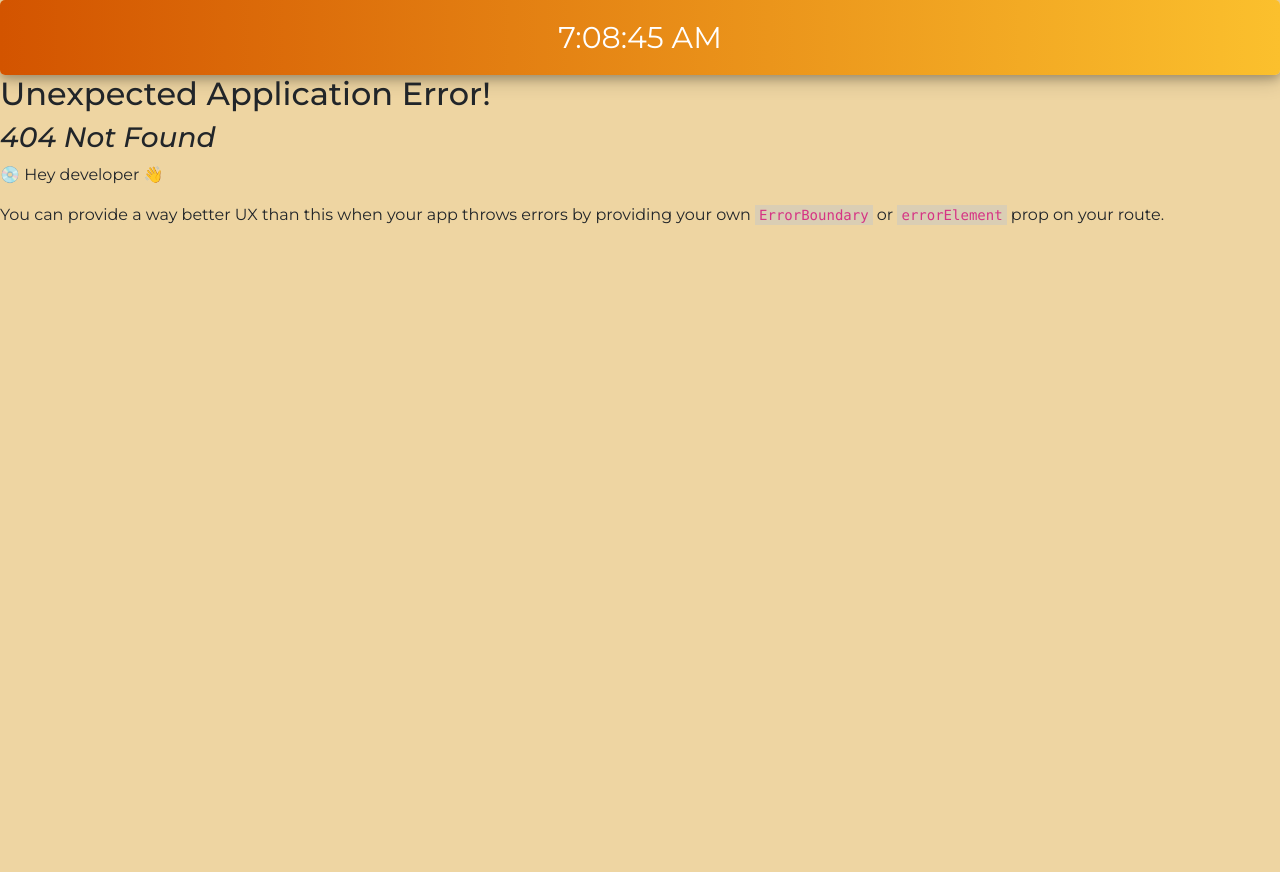
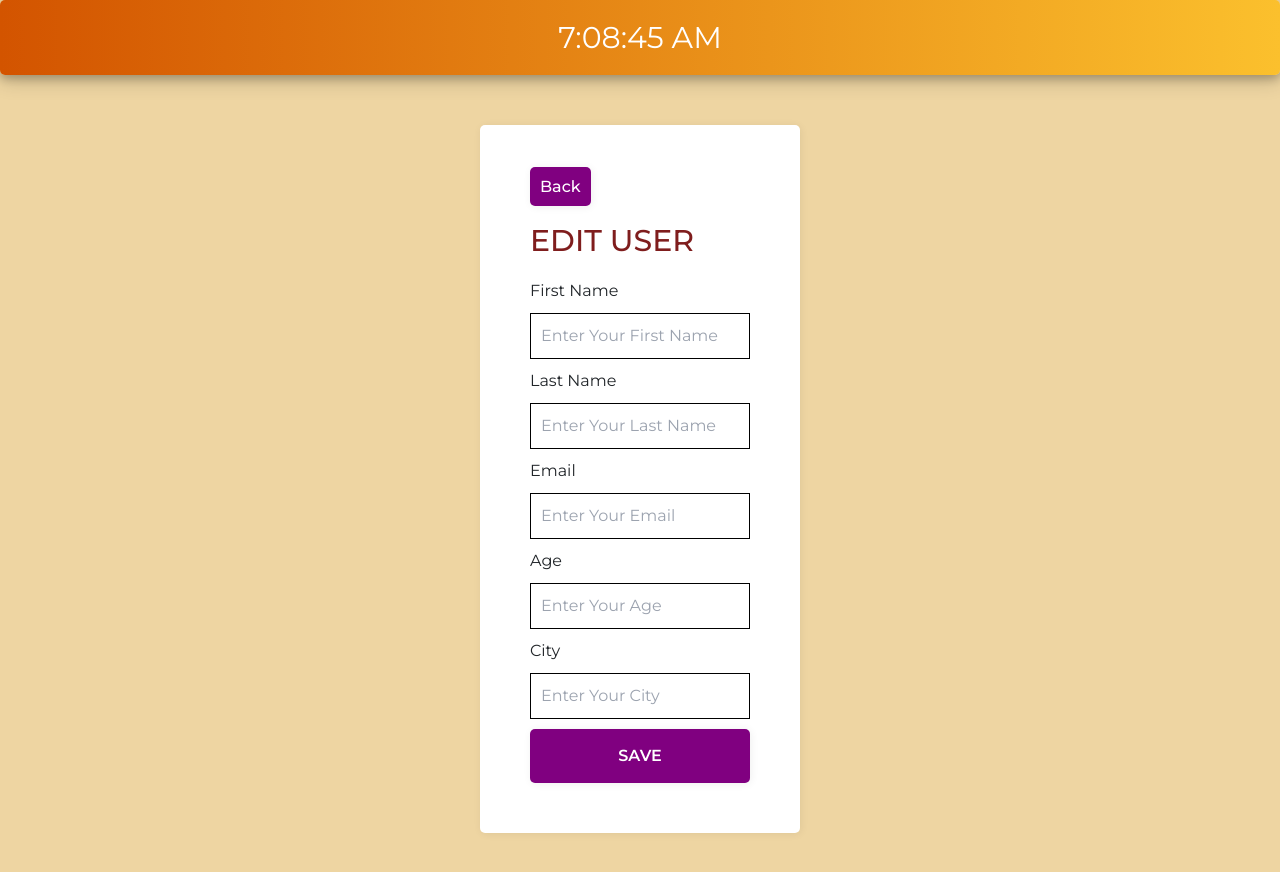
Before and after one commit to nikunjjadav123/crud_app_mern, a React (Create React App) app in the folder client/: page /edit/1 in a window 1280 px wide. Before the commit this address had no page. Shown: the top 872 px of the page. Before the commit the page ends 800 px from the top, so only its background shows below. Built offline with nearby package versions, Linux system fonts and the light colour scheme; no server answers.

Commit message:
user edit and user delete in mern completed

```diff
--- a/client/src/App.js
+++ b/client/src/App.js
@@ -19,7 +19,7 @@ function App() {
       element:<Add/>,
     },
     {
-      path:"/edit",
+      path:"/edit/:id",
       element:<EditUser/>,
     },
     {
--- a/client/src/components/addUser.jsx
+++ b/client/src/components/addUser.jsx
@@ -1,8 +1,9 @@
 import React, { useState } from 'react';
 import axios from "axios";
 import styles from "./css/addUser.module.css";
-import {Link} from "react-router-dom";
-import Table from 'react-bootstrap/Table'
+import {Link, useNavigate} from "react-router-dom";
+import Table from 'react-bootstrap/Table';
+import toast,{Toaster} from 'react-hot-toast';
 import 'bootstrap/dist/css/bootstrap.min.css';
 
 
@@ -17,6 +18,7 @@ const Add = () => {
         password : "",
     }
     const [user,setUser] = useState(users);
+    const navigate = useNavigate();
     const inputHandler = (e) => {
         const {name,value} = e.target;
         setUser({...user, [name]:value});
@@ -26,13 +28,15 @@ const Add = () => {
     const submitForm = async(e) => {
         e.preventDefault();
         await axios.post("http://localhost:9000/api/create",user).then((response)=>{
-            alert("New User Added");
+            toast.success(response.data.msg,{position:"top-right"});
+            navigate("/");
 
         }).catch(error=>console.log("error"));
     }
 
     return (
         <>
+             <Toaster />
             <div class={styles.addUser}>
                 <Link to={"/"} class={styles.backButton}>Back</Link><br/><br/>
                 <h1 className="text-[30px] text-red-900">ADD NEW USER</h1>
--- a/client/src/components/editUser.jsx
+++ b/client/src/components/editUser.jsx
@@ -1,15 +1,85 @@
-import React from 'react';
+import React, { useEffect,useState } from 'react';
 import styles from "./css/addUser.module.css";
-import {Link} from "react-router-dom";
-
+import {Link,useNavigate, useParams} from "react-router-dom";
+import axios from "axios";
+import Table from 'react-bootstrap/Table';
+import toast,{Toaster} from 'react-hot-toast';
+import 'bootstrap/dist/css/bootstrap.min.css';
 
 const EditUser = () => {
+
+    const {id} = useParams();
+    const navigate = useNavigate();
+    const users = {
+        fname : "",
+        lname : "",
+        email : "",
+        city : "",
+        age : "",
+        password : "",
+    }
+    const [user,setUser] = useState(users);
+    const inputChangeHandler = (e) => {
+        const {name,value} = e.target;
+        setUser({...user, [name]:value});
+    }
+
+    useEffect(()=>{
+        axios.get(`http://localhost:9000/api/getone/${id}`).then((response)=>{
+            setUser(response.data);
+        }).catch((error)=>{
+            console.log(error);
+        })
+    },[id])
+
+    const submitForm = async(e) => {
+        e.preventDefault();
+        await axios.put(`http://localhost:9000/api/update/${id}`,user).then((response)=>{
+            toast.success("User Edited Successfully",{position:"top-center"});
+
+            const interval = setInterval(() => {
+                window.location.reload();
+            }, 2000);
+            // navigate("/");
+
+        }).catch(error=>console.log("error"));
+    }
     return (
         <>
-            <h1 className="text-[30px]">Add New User</h1>
+            <Toaster />
+            <div class={styles.addUser}>
+                <Link to={"/"} class={styles.backButton}>Back</Link><br/><br/>
+                <h1 className="text-[30px] text-red-900">EDIT USER</h1>
+                <form className={styles.addUserForm} onSubmit={submitForm}>
+                    <div className={styles.inputGroup}>
+                        <label htmlFor='fname'>First Name</label>
+                        <input type="text" value={user.fname} onChange={inputChangeHandler} id="fname" name="fname" placeholder="Enter Your First Name" autoComplete="off"/>
+                    </div>
+                    <div className={styles.inputGroup}>
+                        <label htmlFor='lname'>Last Name</label>
+                        <input type="text" value={user.lname} onChange={inputChangeHandler} id="lname" name="lname" placeholder="Enter Your Last Name" autoComplete="off"/>
+                    </div>
+                    {/* <div className={styles.inputGroup}>
+                        <label htmlFor='password'>Password</label>
+                        <input type="password" onChange={inputChangeHandler} id="password" name="password" placeholder="Enter Your Password" autoComplete="off"/>
+                    </div> */}
+                    <div className={styles.inputGroup}>
+                        <label htmlFor='email'>Email</label>
+                        <input type="email" value={user.email} onChange={inputChangeHandler} id="email" name="email" placeholder="Enter Your Email" autoComplete="off"/>
+                    </div>
+                    <div className={styles.inputGroup}>
+                        <label htmlFor='age'>Age</label>
+                        <input type="text" value={user.age} onChange={inputChangeHandler} id="age" name="age" placeholder="Enter Your Age" autoComplete="off"/>
+                    </div>
+                    <div className={styles.inputGroup}>
+                        <label htmlFor='city'>City</label>
+                        <input type="text" value={user.city} onChange={inputChangeHandler} id="city" name="city" placeholder="Enter Your City" autoComplete="off"/>
+                    </div>
+                    <div className={styles.inputGroup}>
+                        <button type="submit">SAVE</button>
+                    </div>
+                </form>
 
-            <div class={styles.addUser}>
-                <Link to={"/"} class={styles.backButton}>Back</Link>
             </div>
         </>
 
--- a/client/src/components/user.jsx
+++ b/client/src/components/user.jsx
@@ -1,14 +1,15 @@
 import React,{useEffect, useState} from "react";
 import axios from "axios";
-import {Link} from "react-router-dom";
+import {Link,useNavigate} from "react-router-dom";
 import styles from "./css/user.module.css";
 import Table from 'react-bootstrap/Table'
 import 'bootstrap/dist/css/bootstrap.min.css';
+import toast,{Toaster} from 'react-hot-toast';
 
 const User = () => {
 
     const [data,setData] = useState([]);
-
+    const navigate = useNavigate();
     useEffect(()=>{
         async function FetchData(){
             try{
@@ -22,9 +23,18 @@ const User = () => {
         FetchData();
     },[]);
 
+    const deleteUser = async(userId) => {
+        await axios.delete(`http://localhost:9000/api/delete/${userId}`).then((response)=>{
+            toast.success("User Deleted Successfully",{position:"top-center"});
+            window.location.reload(false);
+
+
+        }).catch(error=>console.log("error"));
+    }
+
     return (
         <>
-
+            <Toaster />
                 <div class={styles.userTable}>
                 <Link to={"/add"} class={styles.addButton}>
                 Add User</Link><br/><br/>
@@ -32,7 +42,6 @@ const User = () => {
                 <Table striped bordered hover className={styles.userTable}>
                     <thead>
                         <tr>
-                            <th>#</th>
                             <th>First Name</th>
                             <th>Last Name</th>
                             <th>Email</th>
@@ -45,15 +54,14 @@ const User = () => {
                        {data.map((elem,index)=>{
                             return (
                                 <tr>
-                                    <td>{elem._id}</td>
                                     <td>{elem.fname}</td>
                                     <td>{elem.lname}</td>
                                     <td>{elem.email}</td>
                                     <td>{elem.age}</td>
                                     <td>{elem.city}</td>
                                     <td>
-                                        <Link to={'/edit'}><i className="fa fa-edit"></i></Link>&nbsp;&nbsp;&nbsp;&nbsp;
-                                        <button><i class="fa fa-trash"></i></button>
+                                        <Link to={`/edit/`+elem._id}><i className="fa fa-edit"></i></Link>&nbsp;&nbsp;&nbsp;&nbsp;
+                                        <button onClick={()=> deleteUser(elem._id)}><i class="fa fa-trash"></i></button>
                                     </td>
                                 </tr>
                             )
```
